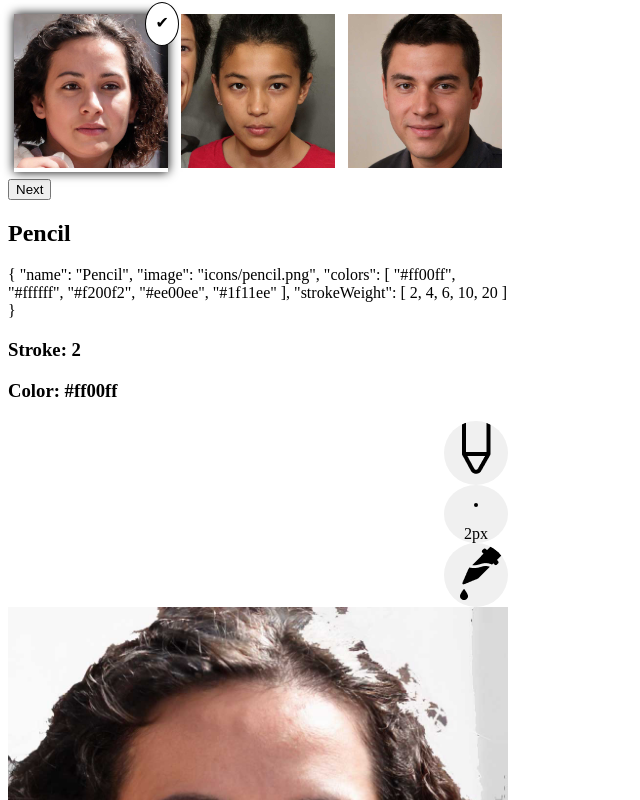
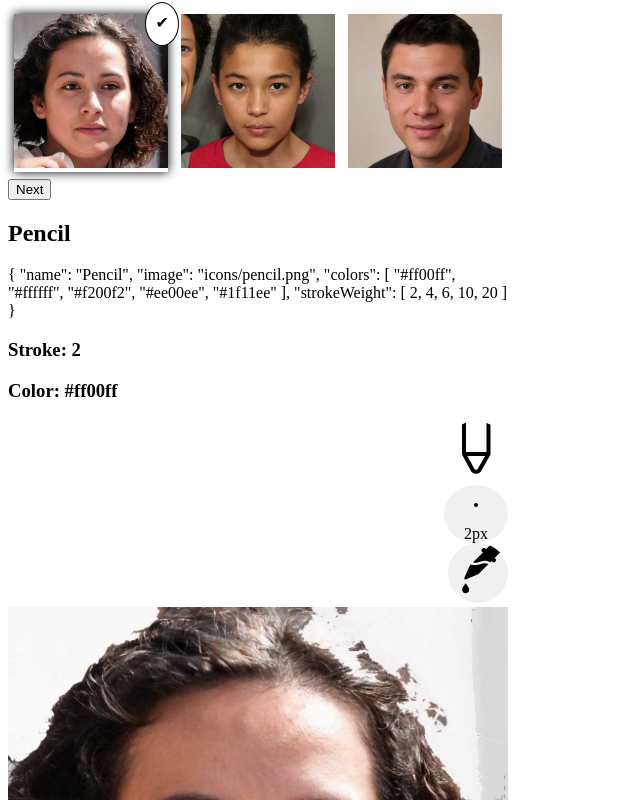
Before and after one commit to youthradio/trackface-draft, a Vue app: page / in a window 1280 px wide. Shown: the top 800 px of the page, without its empty margins (0-640 px from the left). Built offline with nearby package versions, Linux system fonts and the light colour scheme.

Commit message:
give enable / disable style conditional to the color picker tool

```diff
--- a/src/components/UiComponent.vue
+++ b/src/components/UiComponent.vue
@@ -12,7 +12,7 @@
       </div>
       <div class="tool-icon-container">
         <div
-          :class="[toolState.strokeSizeMenu ? 'colors' : 'hidden']"
+          :class="[toolState.strokeSizeMenu ? 'enabled' : 'hidden']"
           class="strokes"
         >
           <a
@@ -21,7 +21,7 @@
             v-for="size in toolsData.strokeWeight.slice().reverse()"
             @click.prevent="setStrokeWeight(size)"
           >
-            <svg height="40" width="60">
+            <svg height="40" width="40">
               <g>
                 <circle :cx="size" cy="20" :r="size" fill="black" />
               </g>
@@ -43,10 +43,7 @@
         >
       </div>
       <div class="tool-icon-container color-pick-tool">
-        <div
-          :class="[toolState.colorPickerMenu ? 'colors' : 'hidden']"
-          class="colors"
-        >
+        <div :class="['', toolState.colorPickerMenu ? 'enabled' : 'hidden']">
           <a
             href="#"
             @click.prevent="setColor(color)"
@@ -60,11 +57,34 @@
             </svg>
           </a>
         </div>
-        <img
-          @click="openColorMenu()"
-          class="tool-icon"
-          :src="require(`../assets/icons/colorfill.png`)"
-        />
+        <div class="">
+          <svg
+            @click="openColorMenu()"
+            :class="[
+              'tool-icon',
+              toolState.colorPickerMenu
+                ? 'background-enable'
+                : 'background-disable'
+            ]"
+            width="60"
+            height="60"
+            viewBox="0 0 18 34"
+            xmlns="http://www.w3.org/2000/svg"
+          >
+            <path
+              d="M22.9893 -0.988991C21.6413 -2.337 19.4553 -2.337 18.1073 -0.988991L13.5168 3.60153L12.9338 3.01861C12.6059 2.69072 12.0959 2.69072 11.768 3.01861L11.1851 3.60153C10.8572 3.92943 10.8572 4.43949 11.1851 4.76738L14.209 7.7913L11.768 5.35031L6.08447 11.0702C7.86968 11.2524 9.03552 10.9245 10.1649 10.5602C11.6951 10.0866 13.2617 9.61294 15.7756 10.7059C15.8484 10.7424 15.9213 10.8152 15.9942 10.8516L16.65 10.1959L17.2693 10.8152C17.5972 11.1431 18.1073 11.1431 18.4352 10.8152L19.0181 10.2323C19.346 9.9044 19.346 9.39434 19.0181 9.06644L18.4352 8.48352L22.9893 3.92943C24.3373 2.58142 24.3373 0.35902 22.9893 -0.988991Z"
+              :fill="[toolState.colorPickerMenu ? 'white' : 'black']"
+            />
+            <path
+              d="M14.9374 11.9087C13.0793 11.18 11.9863 11.5079 10.6019 11.9087C9.61819 12.2001 8.5252 12.528 7.06789 12.528C6.55784 12.528 5.97491 12.4916 5.31912 12.3823C5.17339 12.3459 5.02766 12.273 4.91836 12.1637L4.26257 12.8924L1.23865 19.851C1.02006 20.3611 1.53012 20.8347 2.00374 20.6525L9.10813 17.7379L14.9374 11.9087Z"
+              :fill="[toolState.colorPickerMenu ? 'white' : 'black']"
+            />
+            <path
+              d="M0 26.5173C0 27.6103 0.874386 28.5211 2.0038 28.5211C3.09678 28.5211 4.0076 27.6467 4.0076 26.5173C4.0076 25.4243 2.0038 22.874 2.0038 22.874C2.0038 22.874 0 25.4243 0 26.5173Z"
+              :fill="[toolState.colorPickerMenu ? 'white' : 'black']"
+            />
+          </svg>
+        </div>
       </div>
     </div>
   </div>
@@ -140,7 +160,7 @@ export default {
 .strokes {
   display: flex;
 }
-.colors {
+.enabled {
   display: flex;
 }
 
@@ -150,6 +170,17 @@ export default {
 
 .tool-icon-container {
   display: flex;
+}
+
+.background-disable {
+  background-color: #f0f0f0;
+  border: 0px solid #f0f0f0;
+}
+
+.background-enable {
+  background-color: #000;
+  border: 0px solid #000;
+  mix-blend-mode: difference;
 }
 
 .tool-list {
@@ -165,11 +196,9 @@ export default {
     max-width: 100%;
     height: auto;
     text-align: center;
-    border: 0px solid #f0f0f0;
     border-radius: 100%;
     position: relative;
     border-radius: 50%;
-    background-color: #f0f0f0;
   }
   .stroke-size-tool {
     display: flex;
@@ -182,6 +211,7 @@ export default {
     margin: 0;
     padding: 0;
     background-color: #f0f0f0;
+    mix-blend-mode: difference;
   }
   .tool-icon:hover {
     transition: 0.1s;
```
